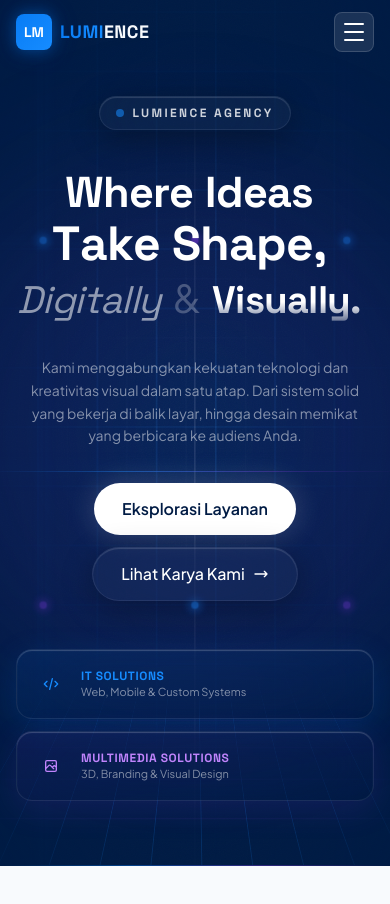
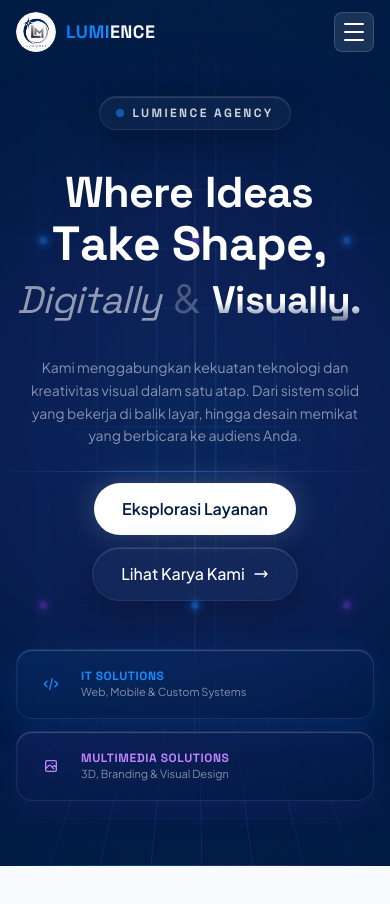
Before and after one commit to farrosalwarisi8-cmd/lumience-agency, a Next.js app: page / in a window 390 px wide. Shown: the top 904 px of the page. Built offline with nearby package versions, Linux system fonts and the light colour scheme.

Commit message:
menambahkan logo di navbar

```diff
--- a/src/app/layout.tsx
+++ b/src/app/layout.tsx
@@ -35,10 +35,30 @@ export const metadata: Metadata = {
     "Bekasi",
   ],
   authors: [{ name: "Lumience" }],
+
+  // ── LOGO UNTUK FAVICON TAB BROWSER & HASIL PENCARIAN GOOGLE ──
+  icons: {
+    icon: [
+      { url: "/team/logo.png", type: "image/png" },
+    ],
+    shortcut: "/logo.png",
+    apple: "/logo.png",
+  },
+
+  // ── PREVIEW LOGO SAAT LINK DI-SHARE KE WHATSAPP / MEDIA SOSIAL ──
   openGraph: {
     title: "Lumience — Where Ideas Take Shape, Digitally & Visually",
     description:
       "Agensi IT Solutions dan Multimedia Solutions. Coba Dulu, Percaya Kemudian.",
+    siteName: "Lumience",
+    images: [
+      {
+        url: "/team/logo.png",
+        width: 1200,
+        height: 630,
+        alt: "Lumience Logo",
+      },
+    ],
     type: "website",
     locale: "id_ID",
   },
--- a/src/components/Navbar.tsx
+++ b/src/components/Navbar.tsx
@@ -2,6 +2,13 @@
 
 import { useEffect, useRef, useState, useCallback } from "react";
 import { gsap } from "@/lib/gsapConfig";
+
+// =========================================================================
+// CONFIG LOGO:
+// Simpan file logo Anda di folder public/ (contoh: public/logo.png)
+// Ubah nama file di bawah jika formatnya beda (misal: "/logo.jpeg" atau "/logo.svg")
+// =========================================================================
+const LOGO_SRC = "/team/logo.png";
 
 const NAV_LINKS = [
   { label: "Home", href: "#home" },
@@ -135,7 +142,7 @@ export default function Navbar() {
       : "bg-deep-navy/90 backdrop-blur-xl border-b border-white/[0.08]"
     : "bg-transparent";
 
-  // Mobile menu: solid light or dark so text always readable
+  // Mobile menu colors
   const mobileMenuBg = isOnLight
     ? "bg-white"
     : "bg-deep-navy";
@@ -156,15 +163,29 @@ export default function Navbar() {
         style={{ opacity: 0 }}
       >
         <div className="max-w-7xl mx-auto px-4 sm:px-6 lg:px-8">
-          <div className="flex items-center justify-between h-16 sm:h-20">
-            {/* Logo */}
-            <a href="#home" className="flex items-center gap-2 group z-10" onClick={close}>
-              <div className="w-9 h-9 sm:w-10 sm:h-10 rounded-lg bg-gradient-to-br from-lumience-blue to-bright-blue shadow-glow-blue-sm flex items-center justify-center">
-                <span className="font-display text-sm sm:text-base font-extrabold text-white">
-                  LM
-                </span>
+          <div className="flex items-center justify-between h-16 sm:h-20 lg:h-24">
+
+            {/* ── LOGO AREA ── */}
+            <a href="#home" className="flex items-center gap-2.5 sm:gap-3 group z-10" onClick={close}>
+              {/* Image only — no blue box, rounded, scalable */}
+              <div className="relative w-10 h-10 sm:w-12 sm:h-12 lg:w-14 lg:h-14 rounded-full overflow-hidden bg-transparent flex-shrink-0 transition-transform duration-300 group-hover:scale-105">
+                {LOGO_SRC ? (
+                  // eslint-disable-next-line @next/next/no-img-element
+                  <img
+                    src={LOGO_SRC}
+                    alt="Lumience Logo"
+                    className="w-full h-full object-contain rounded-full"
+                  />
+                ) : (
+                  // Fallback kalau gambar belum ada
+                  <div className="w-full h-full bg-gradient-to-br from-lumience-blue to-bright-blue flex items-center justify-center rounded-full">
+                    <span className="font-display text-sm sm:text-base font-extrabold text-white">LM</span>
+                  </div>
+                )}
               </div>
-              <span className="font-display text-lg sm:text-xl font-bold tracking-wide">
+
+              {/* Wordmark */}
+              <span className="font-display text-lg sm:text-xl lg:text-2xl font-bold tracking-wide">
                 <span className="gradient-text-blue">LUMI</span>
                 <span className={`transition-colors duration-500 ${logoText}`}>
                   ENCE
@@ -234,7 +255,7 @@ export default function Navbar() {
         </div>
       </nav>
 
-      {/* Mobile Menu — solid bg, readable text */}
+      {/* Mobile Menu */}
       <div
         ref={menuRef}
         className={`fixed inset-0 z-40 lg:hidden flex flex-col items-center justify-center transition-colors duration-300 ${mobileMenuBg}`}
--- a/src/components/TeamSection.tsx
+++ b/src/components/TeamSection.tsx
@@ -210,19 +210,30 @@ export default function TeamSection() {
                 {/* Gradient fade into card body */}
                 <div className="absolute inset-x-0 bottom-0 h-1/2 bg-gradient-to-t from-[#07162e] via-[#07162e]/70 to-transparent pointer-events-none" />
 
-                {/* Division tag on photo */}
+                {/* Division tag on photo — High Contrast Dark Glass Badge */}
                 <div className="absolute top-4 left-4 z-10">
                   <span
-                    className={`inline-flex px-3 py-1 rounded-full text-[10px] font-display font-bold tracking-[0.18em] uppercase backdrop-blur-md border ${
+                    className={`inline-flex items-center gap-1.5 px-3 py-1 rounded-full text-[10px] font-display font-bold tracking-[0.18em] uppercase backdrop-blur-md shadow-lg border ${
                       member.division === "IT"
-                        ? "bg-lumience-blue/20 text-bright-blue border-lumience-blue/30"
+                        ? "bg-slate-950/80 text-cyan-300 border-cyan-400/40"
                         : member.division === "Multimedia"
-                        ? "bg-lumience-purple/20 text-[#d8b4fe] border-lumience-purple/30"
+                        ? "bg-slate-950/80 text-purple-300 border-purple-400/40"
                         : member.division === "Marketing"
-                        ? "bg-emerald-500/20 text-emerald-400 border-emerald-500/30"
-                        : "bg-white/10 text-white border-white/20"
+                        ? "bg-slate-950/80 text-emerald-300 border-emerald-400/40"
+                        : "bg-slate-950/80 text-amber-300 border-amber-400/40"
                     }`}
                   >
+                    <span
+                      className={`w-1.5 h-1.5 rounded-full ${
+                        member.division === "IT"
+                          ? "bg-cyan-400"
+                          : member.division === "Multimedia"
+                          ? "bg-purple-400"
+                          : member.division === "Marketing"
+                          ? "bg-emerald-400"
+                          : "bg-amber-400"
+                      }`}
+                    />
                     {member.division}
                   </span>
                 </div>
@@ -240,12 +251,12 @@ export default function TeamSection() {
                   <p
                     className={`font-body text-sm font-medium ${
                       member.division === "IT"
-                        ? "text-bright-blue/90"
+                        ? "text-cyan-400"
                         : member.division === "Multimedia"
-                        ? "text-[#c084fc]"
+                        ? "text-purple-300"
                         : member.division === "Marketing"
                         ? "text-emerald-400"
-                        : "text-white/55"
+                        : "text-amber-300"
                     }`}
                   >
                     {member.role}
```
Also changed, not shown: public/team/logo.png (added).
